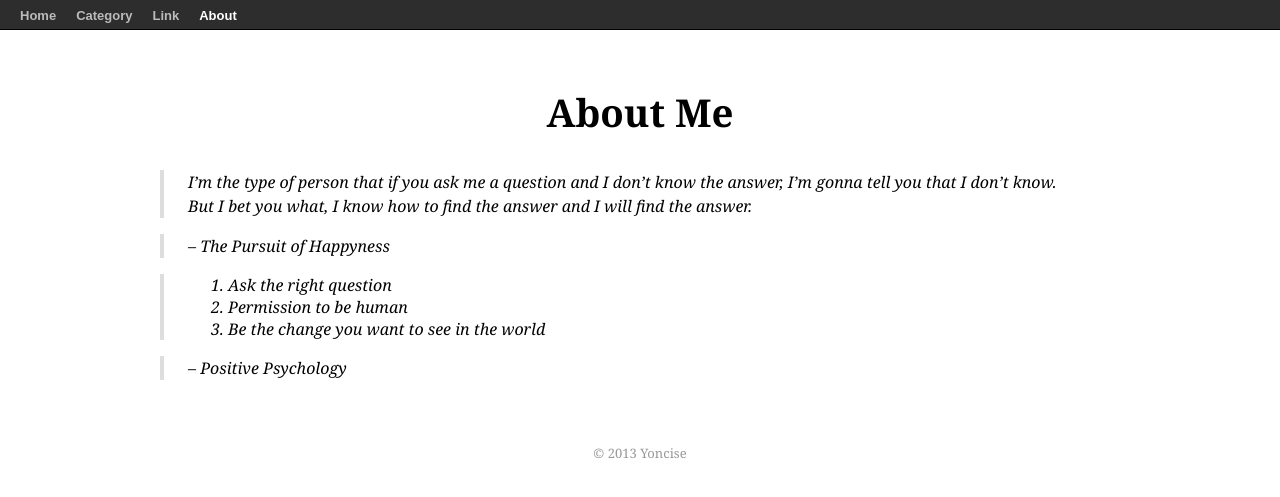
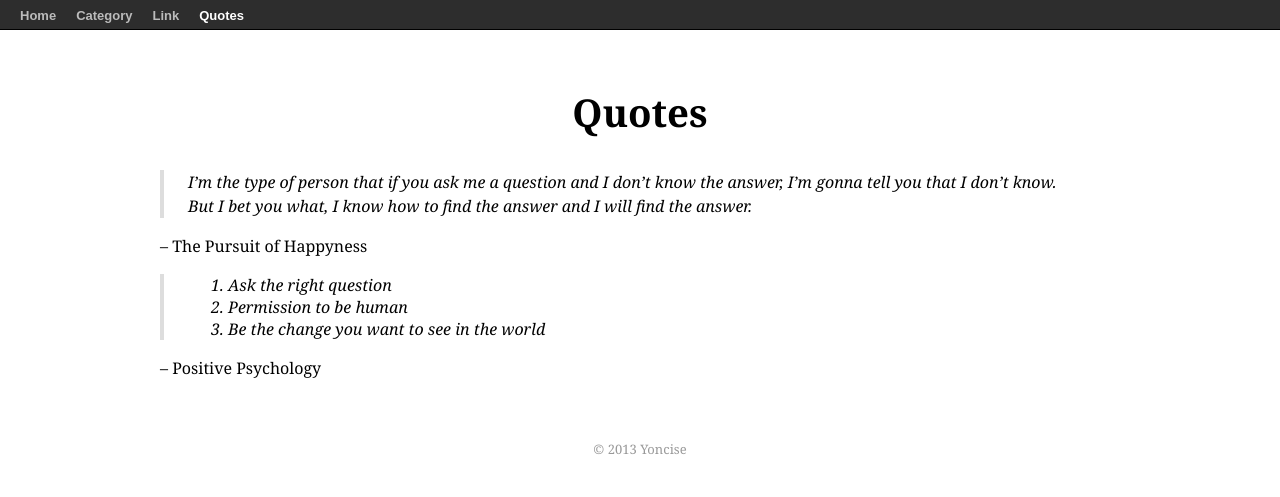
Before and after one commit to yoncise/yoncise.github.io, a Jekyll site: the page built from blog/quotes/index.md, in a window 1280 px wide. Shown: the top 497 px of the page. Built offline with Jekyll 4.4.1, drawn with Linux system fonts in a browser that asks for light colours; Markdown is read by kramdown in place of the engine named in the settings; comment, search, counter and statistics services are not loaded.

Commit message:
About Me => Quotes

```diff
--- a/_includes/header.html
+++ b/_includes/header.html
@@ -19,7 +19,7 @@
             </li>
 
             <li>
-            <a {% if page.current == 'about' %} class="current" {% endif %} href="/blog/about/">About</a>
+            <a {% if page.current == 'quotes' %} class="current" {% endif %} href="/blog/quotes/">Quotes</a>
             </li>
         </ul>
     </nav>
--- a/blog/about/index.md
+++ b/blog/quotes/index.md
@@ -1,15 +1,15 @@
 ---
 layout: post
-title: About Me
-current: about
+title: Quotes
+current: quotes
 comment: false
 ---
 > I'm the type of person that if you ask me a question and I don't know the answer, I'm gonna tell you that I don't know. But I bet you what, I know how to find the answer and I will find the answer.
 
-> -- The Pursuit of Happyness
+-- The Pursuit of Happyness
 
 > 1. Ask the right question
 > 2. Permission to be human
 > 3. Be the change you want to see in the world
 
-> -- Positive Psychology
+-- Positive Psychology
```
